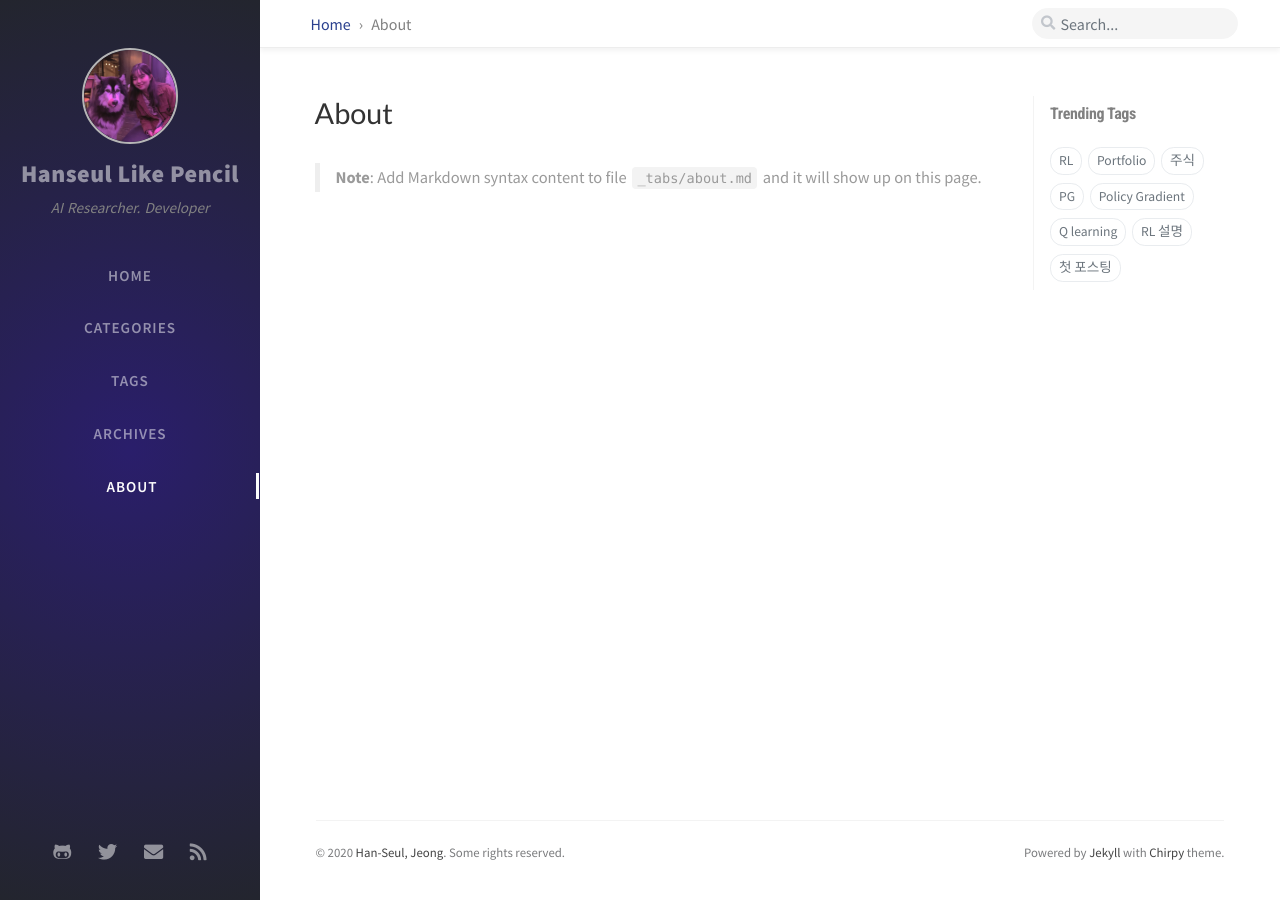
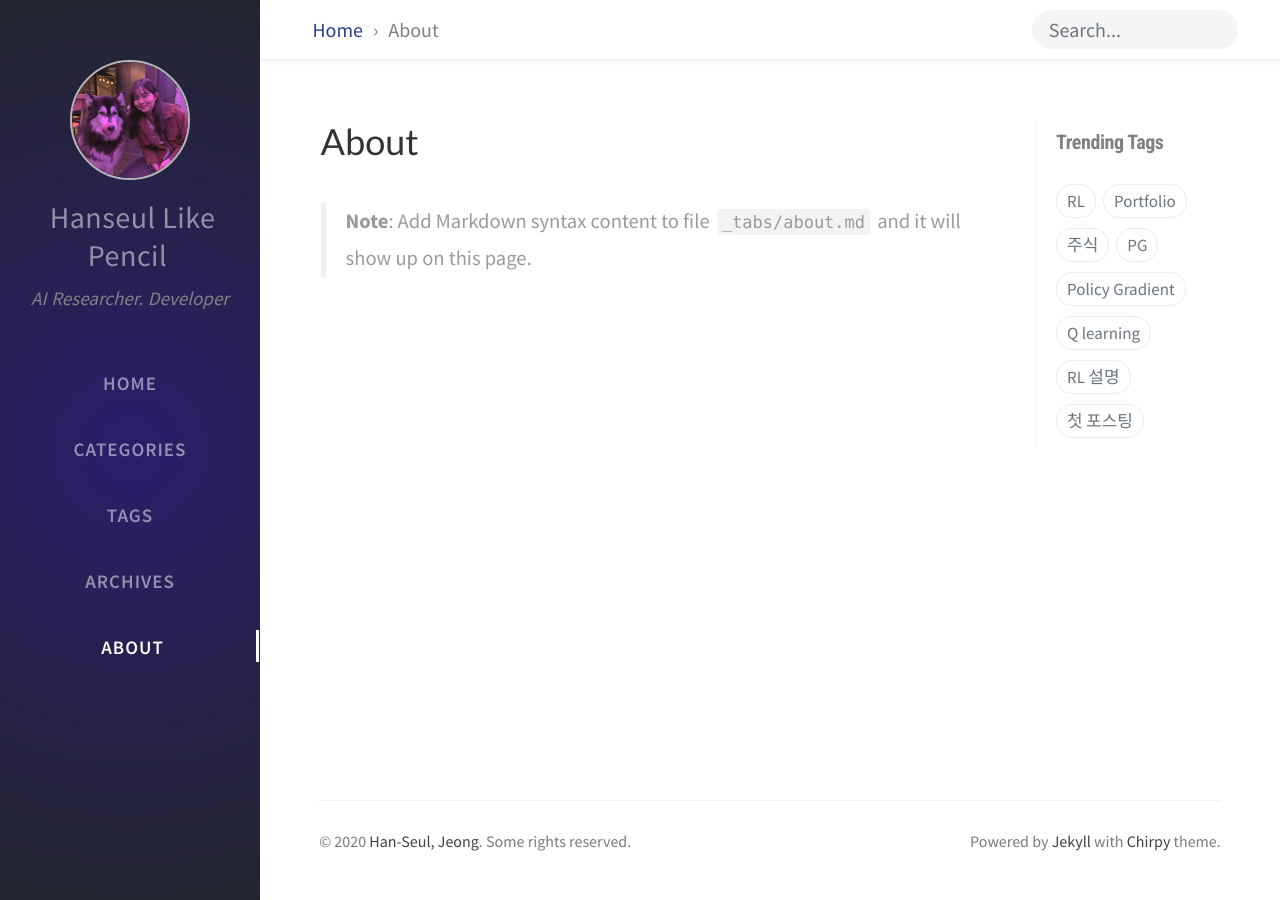
Before and after one commit to hanseul-jeong/hanseul-jeong.github.io, a Jekyll site: the page built from _tabs/about.md, in a window 1280 px wide. Built offline with Jekyll 4.4.1, drawn with Linux system fonts in a browser that asks for light colours; nearby versions of some CDN libraries; some web fonts are replaced; comment, search, counter and statistics services are not loaded.

Commit message:
Update jekyll theme

```diff
--- a/_includes/head.html
+++ b/_includes/head.html
@@ -53,7 +53,8 @@
 
   <!-- Font Awesome -->
   <link rel="stylesheet"
-    href="https://cdn.jsdelivr.net/npm/@fortawesome/fontawesome-free@5.11.2/css/all.min.css"
+<!--    href="https://cdn.jsdelivr.net/npm/@fortawesome/fontawesome-free@5.11.2/css/all.min.css"-->
+    href="https://fonts.googleapis.com/earlyaccess/nanumgothic.css"
     integrity="sha256-+N4/V/SbAFiW1MPBCXnfnP9QSN3+Keu+NlB+0ev/YKQ="
     crossorigin="anonymous">
 
--- a/_layouts/page.html
+++ b/_layouts/page.html
@@ -8,7 +8,7 @@ layout: default
 ---
 
 <div class="row">
-  <div class="col-50 col-lg-11 col-xl-8">
+  <div class="col-12 col-lg-11 col-xl-8">
     <div id="page" class="post pb-5 pl-1 pr-1 pl-sm-2 pr-sm-2 pl-md-4 pr-md-4 mb-md-4">
     {% if page.dynamic_title %}
       <h1 class="dynamic-title">{{ page.title }}</h1>
--- a/assets/css/_addon/main.scss
+++ b/assets/css/_addon/main.scss
@@ -46,7 +46,7 @@ html[mode=dark] {
 }
 
 html, body {
-  font-size: 16px;
+  font-size: 20px;
 }
 
 body {
@@ -54,7 +54,7 @@ body {
   background: var(--body-bg);
   color: var(--text-color);
   -webkit-font-smoothing: antialiased;
-  font-family: 'Source Sans Pro', 'Microsoft Yahei', sans-serif;
+  font-family: 'Source Sans Pro', 'Nanum Gothic', sans-serif;
 }
 
 /*--- sidebar layout ---*/
@@ -80,7 +80,7 @@ $sidebar-display: "sidebar-display";
   .site-title {
     text-align: center;
     a {
-      font-weight: 900;
+      font-weight: 1300;
       font-size: 1.5rem;
       letter-spacing: 0.5px;
       &:hover {
```
